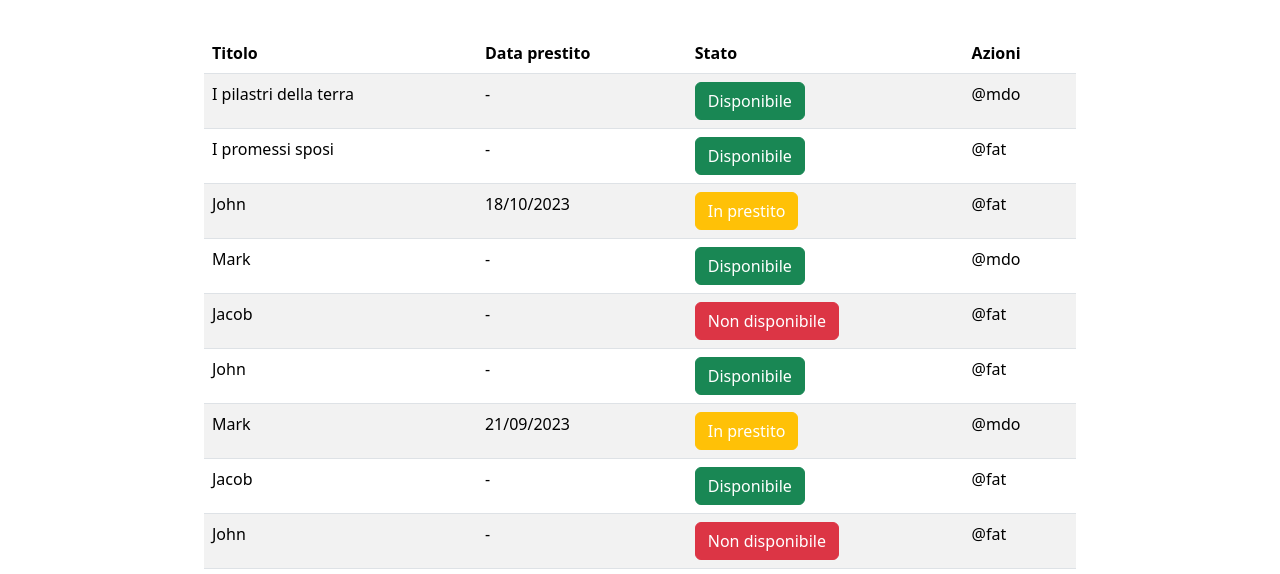
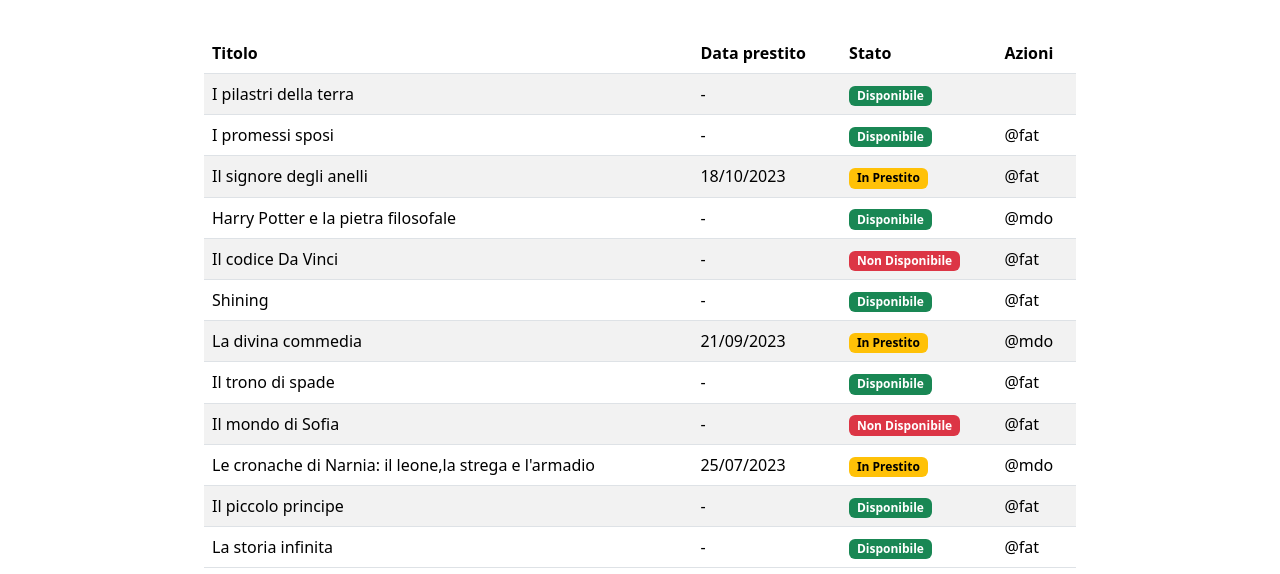
Before and after one commit to francescoturco/html-css-bootstrap-dashboard, a plain HTML site: page index.html in a window 1280 px wide. Shown: the part 226-800 px from the top of the page. Drawn offline with nearby package versions, Linux system fonts and the light colour scheme.

Commit message:
table-changes-badges

```diff
--- a/css/app.css
+++ b/css/app.css
@@ -32,6 +32,7 @@
 
 
 
+
 /*MAIN*/
 
 .title {
@@ -39,6 +40,6 @@
     justify-content: space-between;
 }
 
-.btn-color {
+.badge-color {
     color: white;
 }
--- a/index.html
+++ b/index.html
@@ -9,6 +9,7 @@
     </head>
     <body>
         <header>
+            <div>
               <nav class="navbar bg-dark border-bottom border-body" data-bs-theme="dark">
                 <nav class="navbar navbar-expand-lg bg-body-tertiary">
                   <div class="container-fluid">
@@ -27,9 +28,12 @@
                   </div>
                 </nav>
               </nav>
+            </div>
+
         </header>
 
         <main>
+          <section>
             <div class="container">
               <div class="title">
                 <h1>Catalogo Libri</h1>
@@ -51,78 +55,80 @@
                   <tr>
                     <td>I pilastri della terra</td>
                     <td>-</td>
-                  <td><button type="button" class="btn btn-success">Disponibile</button></td>
-                  <td>@mdo</td>
+                    <td><span class="badge text-bg-success">Disponibile</span></td>
+                    <td><img src="" alt=""></td>
                   </tr>
                   <tr>
                     <td>I promessi sposi</td>
                     <td>-</td>
-                  <td><button type="button" class="btn btn-success">Disponibile</button></td>
+                    <td><span class="badge text-bg-success">Disponibile</span></td>
                     <td>@fat</td>
                   </tr>
                   <tr>
-                  <td>John</td>
+                    <td>Il signore degli anelli</td>
                     <td>18/10/2023</td>
-                  <td><button type="button" class="btn btn-warning btn-color">In prestito</button></td>
+                    <td><span class="badge text-bg-warning badge-color">In Prestito</span></td>
                     <td>@fat</td>
                   </tr>
                   <tr>
-                  <td>Mark</td>
+                    <td>Harry Potter e la pietra filosofale</td>
                     <td>-</td>
-                  <td><button type="button" class="btn btn-success">Disponibile</button></td>
+                    <td><span class="badge text-bg-success">Disponibile</span></td>
                     <td>@mdo</td>
                   </tr>
                   <tr>
-                  <td>Jacob</td>
+                    <td>Il codice Da Vinci</td>
                     <td>-</td>
-                  <td><button type="button" class="btn btn-danger">Non disponibile</button></td>
+                    <td><span class="badge text-bg-danger">Non Disponibile</span></td>
                     <td>@fat</td>
                   </tr>
                   <tr>
-                  <td>John</td>
+                    <td>Shining</td>
                     <td>-</td>
-                  <td><button type="button" class="btn btn-success">Disponibile</button></td>
+                    <td><span class="badge text-bg-success">Disponibile</span></td>
                     <td>@fat</td>
                   </tr>
                   <tr>
-                  <td>Mark</td>
+                    <td>La divina commedia</td>
                     <td>21/09/2023</td>
-                  <td><button type="button" class="btn btn-warning btn-color">In prestito</button></td>
+                    <td><span class="badge text-bg-warning badge-color">In Prestito</span></td>
                     <td>@mdo</td>
                   </tr>
                   <tr>
-                  <td>Jacob</td>
+                    <td>Il trono di spade</td>
                     <td>-</td>
-                  <td><button type="button" class="btn btn-success">Disponibile</button></td>
+                    <td><span class="badge text-bg-success">Disponibile</span></td>
                     <td>@fat</td>
                   </tr>
                   <tr>
-                  <td>John</td>
+                    <td>Il mondo di Sofia</td>
                     <td>-</td>
-                  <td><button type="button" class="btn btn-danger">Non disponibile</button></td>
+                    <td><span class="badge text-bg-danger">Non Disponibile</span></td>
                     <td>@fat</td>
                   </tr>
                   <tr>
-                  <td>Mark</td>
+                    <td>Le cronache di Narnia: il leone,la strega e l'armadio</td>
                     <td>25/07/2023</td>
-                  <td><button type="button" class="btn btn-warning btn-color">In prestito</button></td>
+                    <td><span class="badge text-bg-warning badge-color">In Prestito</span></td>
                     <td>@mdo</td>
                   </tr>
                   <tr>
-                  <td>Jacob</td>
+                    <td>Il piccolo principe</td>
                     <td>-</td>
-                  <td><button type="button" class="btn btn-success">Disponibile</button></td>
+                    <td><span class="badge text-bg-success">Disponibile</span></td>
                     <td>@fat</td>
                   </tr>
                   <tr>
-                  <td>John</td>
+                    <td>La storia infinita</td>
                     <td>-</td>
-                  <td><button type="button" class="btn btn-success">Disponibile</button></td>
+                    <td><span class="badge text-bg-success">Disponibile</span></td>
                     <td>@fat</td>
                   </tr>
                 </tbody>
 
               </table>
+          </section>
+
 
           </div>
 
```
Lines whose indentation alone changed are shown as unchanged.
